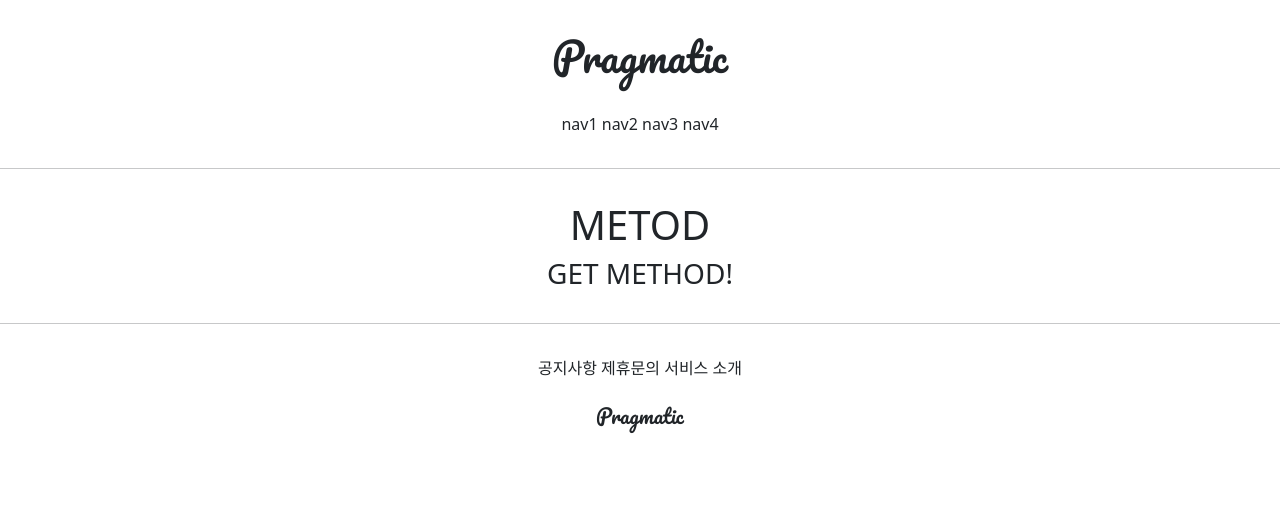
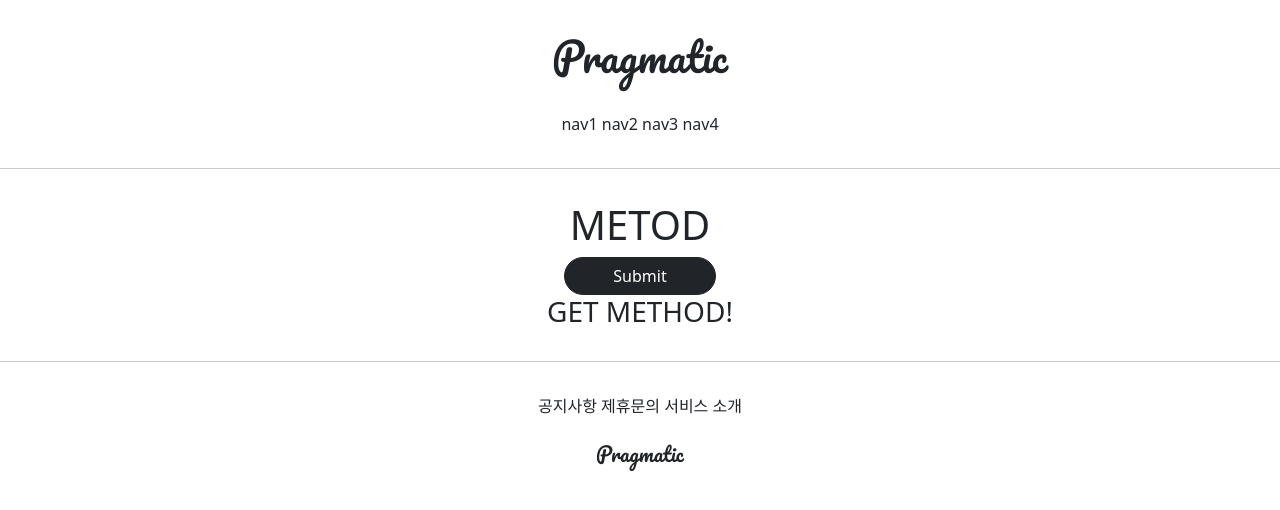
Before and after one commit to aneunji-git/temp, a Django app: page /accounts/hello_world/ in a window 1280 px wide. Shown: the top 510 px of the page. Run offline with Django 3.2, Linux system fonts and the light colour scheme; parts of the project's set-up code (start-up, migrations or seed data) failed here and were passed over.

Commit message:
7/8 2ban class commit 3

```diff
--- a/accountapp/templates/accountapp/hello_world.html
+++ b/accountapp/templates/accountapp/hello_world.html
@@ -4,8 +4,13 @@
 
 
     <div style="margin: 2rem; text-align:center">
+        <h1>METOD</h1>
 
-        <h1>METOD</h1>
+        <form action="/accounts/hello_world/" method="post">
+            {%  csrf_token %}
+            <input type="submit" class="btn btn-dark rounded-pill px-5" >
+        </form>
+
         <h3>{{ text }}</h3>
     </div>
 
```
